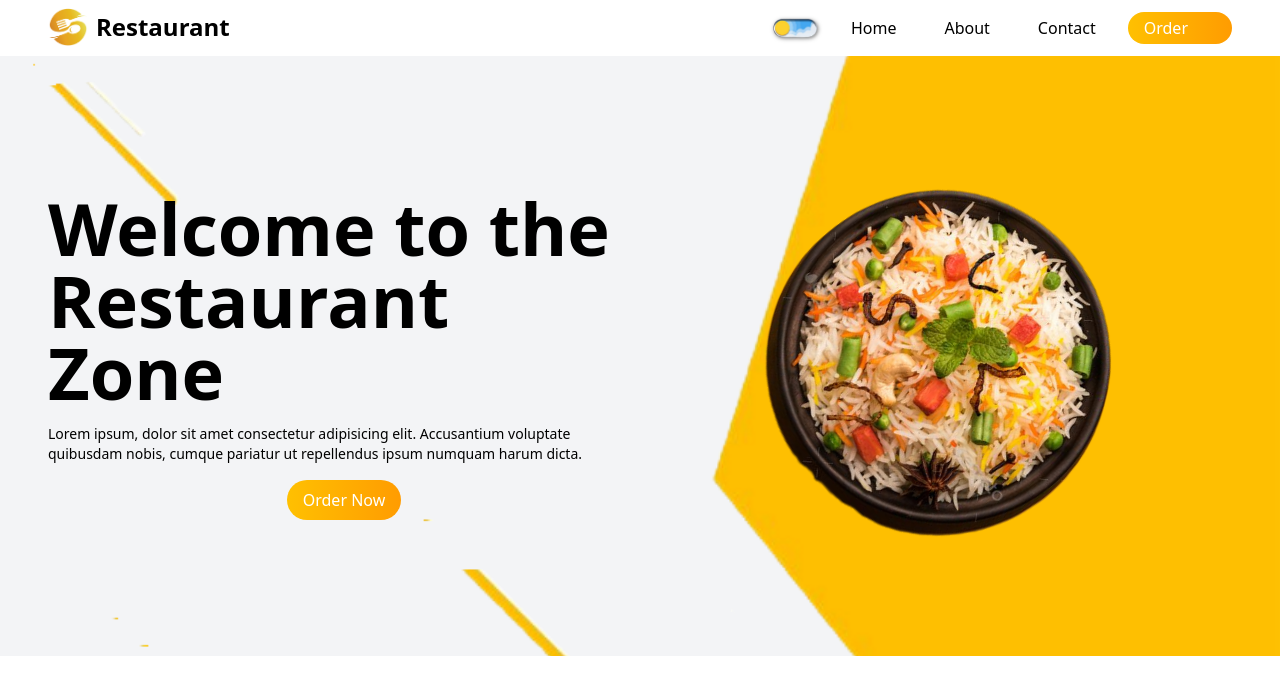
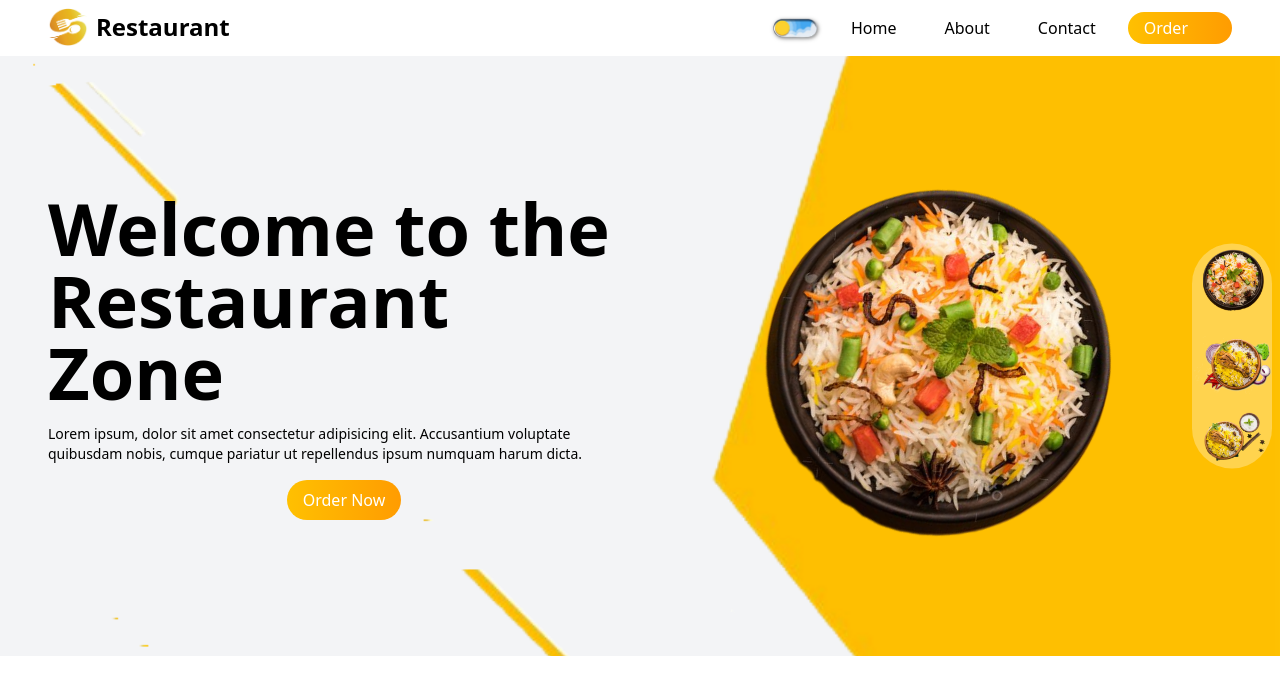
Before and after one commit to SHANIB-C-K/Restaurant-web, a React (Vite) app: page / in a window 1280 px wide. Shown: the top 694 px of the page. Built offline with nearby package versions, Linux system fonts and the light colour scheme; some icons are missing.

Commit message:
image maped and its field design added

```diff
--- a/src/components/Home/HomePage.jsx
+++ b/src/components/Home/HomePage.jsx
@@ -61,6 +61,17 @@
                     <img src={ImageId} alt="rounding image" className="w-[300px] sm:w-[450px] mx-auto spin" />
                 </div>
                 {/* image list section  */}
+                <div className="flex lg:flex-col lg:top-1/2 lg:-translate-y-1/2 lg:py-2 justify-center gap-4 absolute bottom-[0px] lg:-right-10 bg-white/30 rounded-full">
+                  {
+                    ImageList.map((item) => (
+                      <img
+                      key={item.id}
+                      src={item.img}
+                      className="max-w-[80px] h-[80px] object-contain inline-block hover:scale-105 duration-200"
+                      />
+                    ))
+                  }
+                </div>
             </div>
           </div>
         </div>
```
